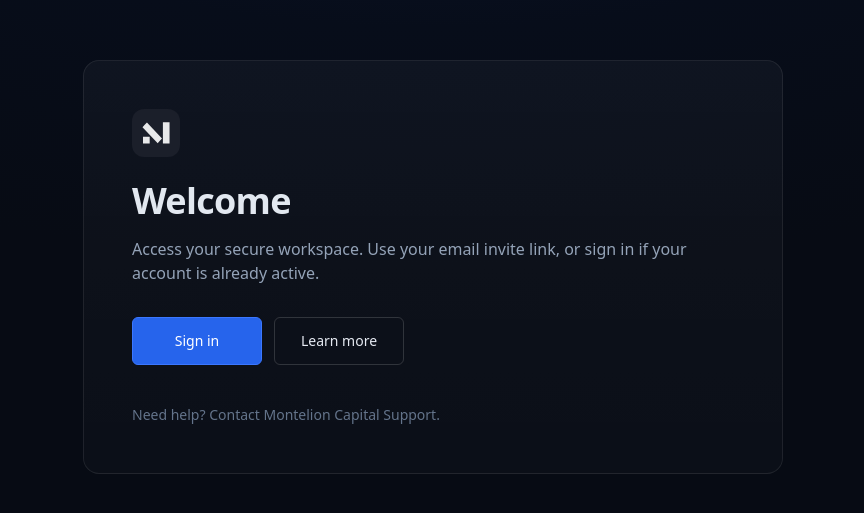
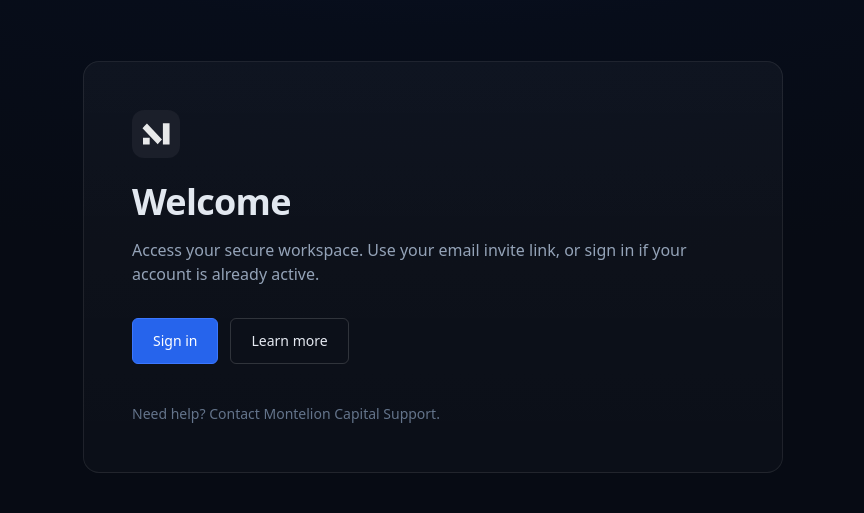
Before and after one commit to montelioncapital/montelion-app-v1, a Next.js app: page / in a window 1280 px wide. Shown: the part 133-646 px from the top of the page, without its empty margins (207-1071 px from the left). Built offline with nearby package versions, Linux system fonts and the light colour scheme.

Commit message:
Update globals.css

```diff
--- a/app/globals.css
+++ b/app/globals.css
@@ -50,11 +50,9 @@
     background: rgba(255, 255, 255, 0.06);
   }
 
-  /* --- Boutons uniformisés --- */
+  /* --- Boutons --- */
   .mc-btn {
-    @apply inline-flex items-center justify-center text-sm font-medium px-6 py-3 rounded-md;
-    min-width: 130px;              /* Largeur uniforme */
-    height: 48px;                  /* Hauteur uniforme */
+    @apply inline-flex items-center justify-center text-sm font-medium px-5 py-3 rounded-md;
     transition: background-color 0.15s ease, border-color 0.15s ease;
     transform: none !important;
     box-shadow: none !important;
```
